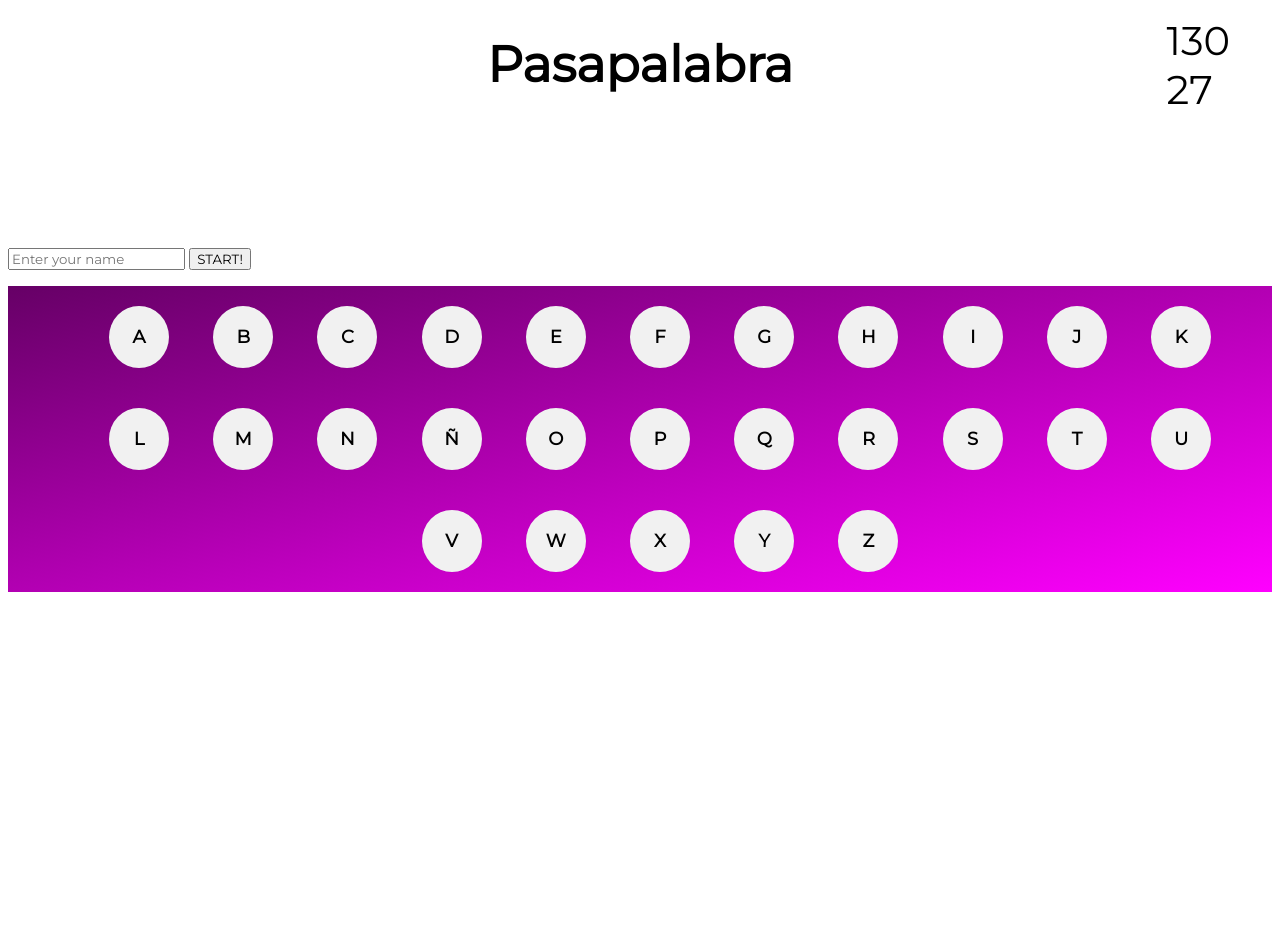
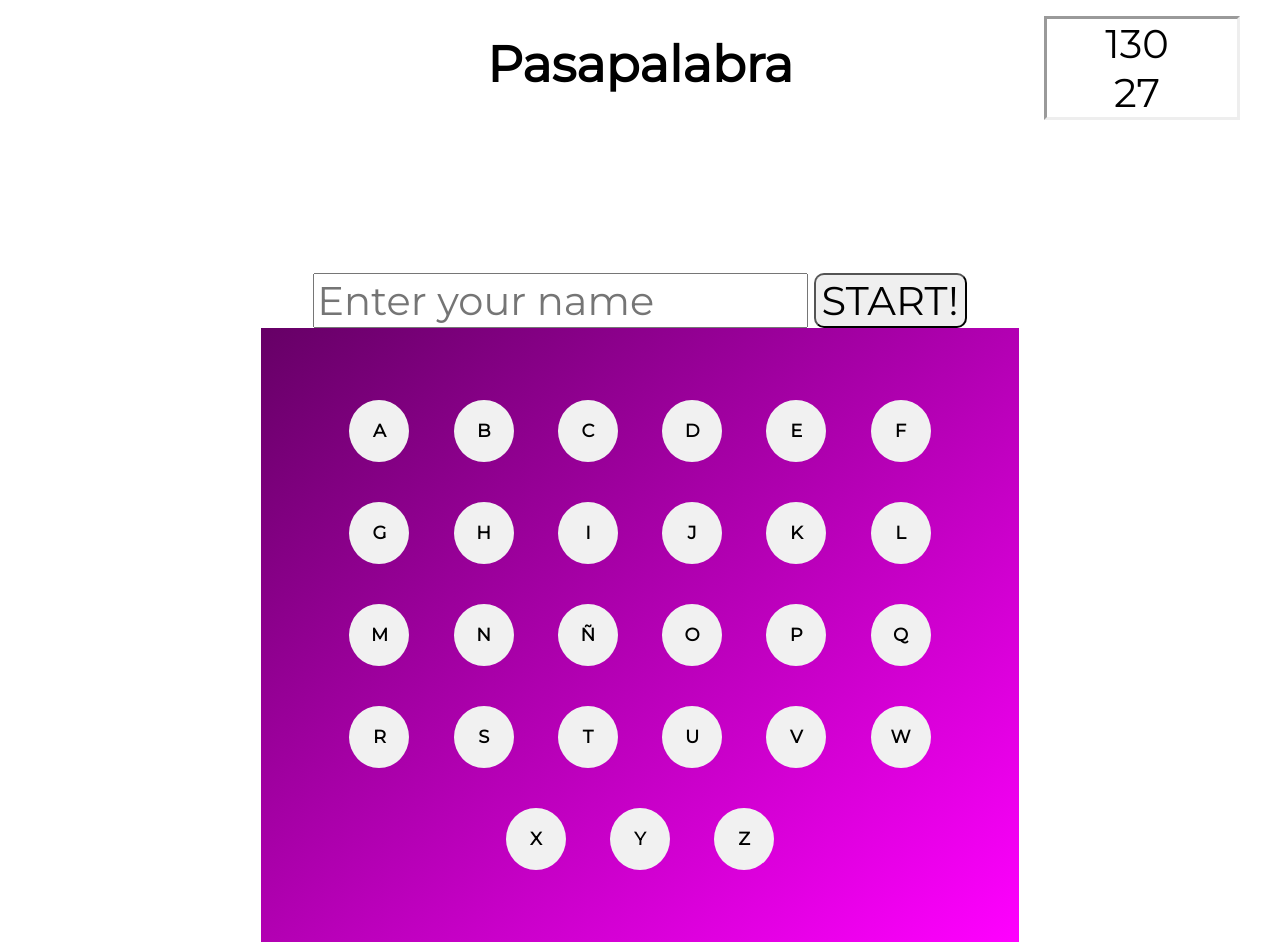
Before and after one commit to alejaa03/PasapalabraHTML, a plain HTML site: page index.html in a window 1280 px wide. Before the commit the page ends 800 px from the top, so only its background shows below. Drawn offline with Linux system fonts and the light colour scheme.

Commit message:
Add files via upload

```diff
--- a/css/styles.css
+++ b/css/styles.css
@@ -1,23 +1,43 @@
+
+
+
 *{
   font-family: 'Montserrat', sans-serif;
+  /*background: linear-gradient(to bottom, #00999966 0%, #00ff994f 2%);*/
+}
+
+input{
+  font-size: 40px;
 }
 
 .timer {
+    border-style: inset;
     position: absolute;
     top: 0;
-    right: 0;
+    right: 40px;
     padding-right: 50px;
+    min-width: 100px;
 }
 .scoreboard li{
   text-align: center;
   vertical-align: middle;
   list-style: none;
   font-size: 40px;
-  margin-top: 50px;
+  margin: 50px;
 }
-.questions h2 {
+
+.questions  {
     min-height: 100px;
+    font-size: 20px;
+    text-align: center;
 }
+
+.questions h2{
+
+    min-height: 120px;
+
+}
+
 h1{
   text-align: center;
   font-size: 50px;
@@ -27,11 +47,13 @@ h1{
 }
 .ingameButton{
   border-radius: 10px;
+  font-size: 40px;
 }
 
 .timer li{
   list-style: none;
   font-size: 40px;
+  text-align: center;
 }
 
 .ui{
@@ -39,11 +61,17 @@ background: linear-gradient(to bottom right, #660066 0%, #ff00ff 100%);
 height: auto;
 
 
+max-width: 1125px;
+align-content: center;
+margin-left: 20%;
+margin-right: 20%;
 }
 .letters{
   text-align: center;
   min-height: 300px;
+  padding: 36px;
 
+  /*! max-width: 1135px; */
 }
 .letters li {
     display: inline-block;
@@ -61,12 +89,12 @@ height: auto;
 
 .letters .wrongAnswered{
   transition: background-color 1s ease;
-  background-color: red;
+  background: #ff3333;
 }
 
 .letters .rightAnswered{
   transition: background-color 1s ease;
-  background-color: green;
+  background-color: lightgreen;
 }
 
 .currentlyAsked{
@@ -74,8 +102,15 @@ height: auto;
   border: 5px solid transparent;
 }
 
+button{
+
+    border-radius: 10px;
+    font-size: 40px;
+
+}
+
 @keyframes blink2 {
   50% {
-    border-color: purple;
+    border-color: #1f0f0f;
   }
 }
```
